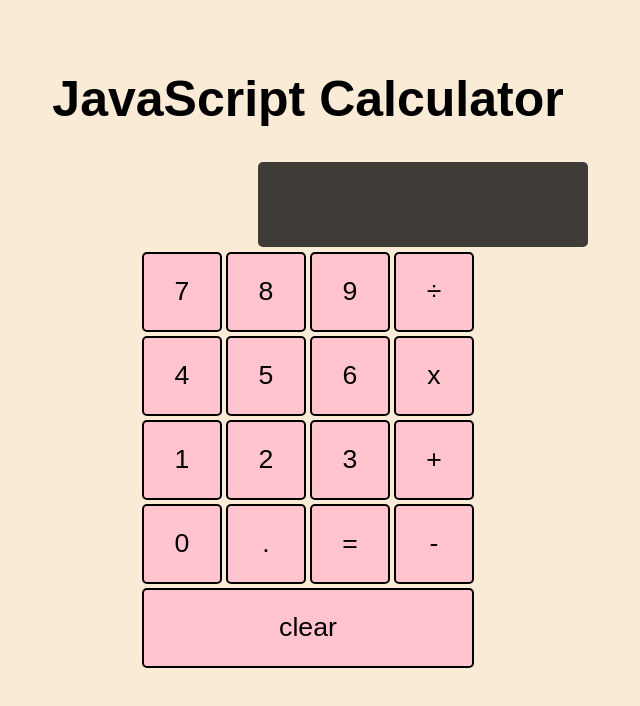
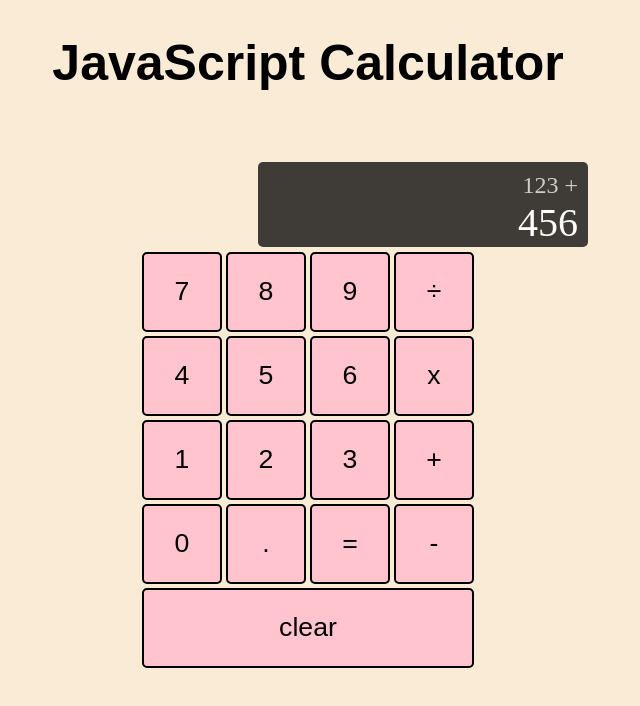
Before and after one commit to harrysokool/JS_calculator, a plain HTML site: page index.html in a window 1280 px wide. Shown: the whole page, without its empty margins (332-972 px from the left). Drawn offline with Linux system fonts and the light colour scheme.

Commit message:
modified output box

```diff
--- a/index.html
+++ b/index.html
@@ -11,20 +11,17 @@
     </head>
 
     <body>
-      <div class="div_calc">
       <header>
         <h1 class="h1_header">JavaScript Calculator</h1>
       </header>
 
-        <main>
+      <div class="calculator">
         <section class="section_calc">
           <div class="output">
-              <div class="prev-operand"></div>
-              <div class="curr-operand"></div>
+            <div class="prev-operand">123 +</div>
+            <div class="curr-operand">456</div>
           </div>
-            <!-- <div class="div_input">
-              <output type="text" id="result" class="calc_result" value="0" maxlength="12">
-            </div> -->
+
           <div>
             <div class="row">
               <button data-number class="calc_button" onclick="updateInput()">7</button>
@@ -53,7 +50,6 @@
             <button data_clear class="clear_button" onclick="clearInput()">clear</button>
           </div>
         </section>
-        </main>
       </div>
 
       <script src="behavior.js"></script>
--- a/styles.css
+++ b/styles.css
@@ -17,21 +17,8 @@ body {
   margin-bottom: 5px;
 }
 
-.div_calc {
+.calculator {
   margin-top: 70px;
-}
-
-
-.calc_result {
-  width: 324px;
-  text-align: right;
-  height: 60px;
-  font-size: 30pt;
-  border-radius: 3px;
-  border-style: solid;
-  border-width: 3px;
-  /* pointer-events: none; */
-  background-color: white;
 }
 
 .calc_button {
@@ -43,6 +30,7 @@ body {
   border-radius: 5px;
   background-color: rgb(255, 196, 205);
   border-style: solid;
+  cursor: pointer;
 }
 
 .clear_button {
@@ -53,6 +41,7 @@ body {
   border-radius: 5px;
   background-color: rgb(255, 196, 205);
   border-style: solid;
+  cursor: pointer;
 }
 
 .calc_button:hover, .clear_button:hover {
@@ -66,6 +55,8 @@ body {
 
 
 .output{
+  color:white;
+  font-size: 35px;
   width: 310px;
   height: 65px;
   margin-bottom: 5px;
@@ -81,12 +72,12 @@ body {
   word-break: break-all;
 }
 
-.output .previous-operand{
+.output .prev-operand{
   color: rgba(255,255, 255, 0.75);
   font-size: 1.5rem;
 }
 
-.output .current-operand{
+.output .curr-operand{
   color: white;
   font-size: 2.5rem;
 }
```
Lines whose indentation alone changed are shown as unchanged.
